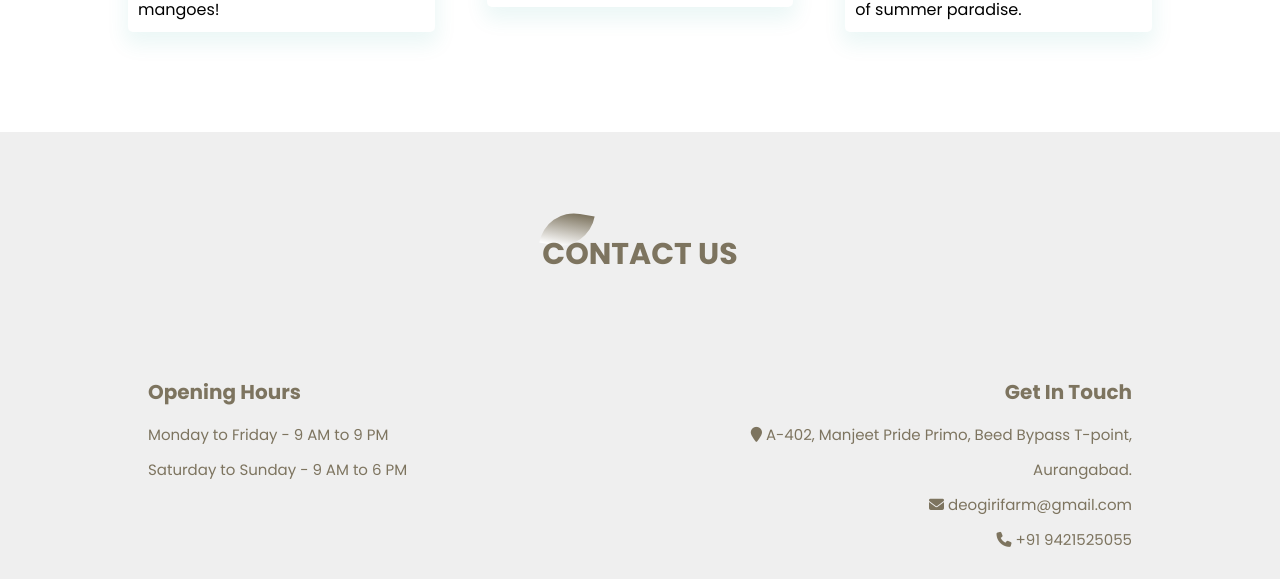
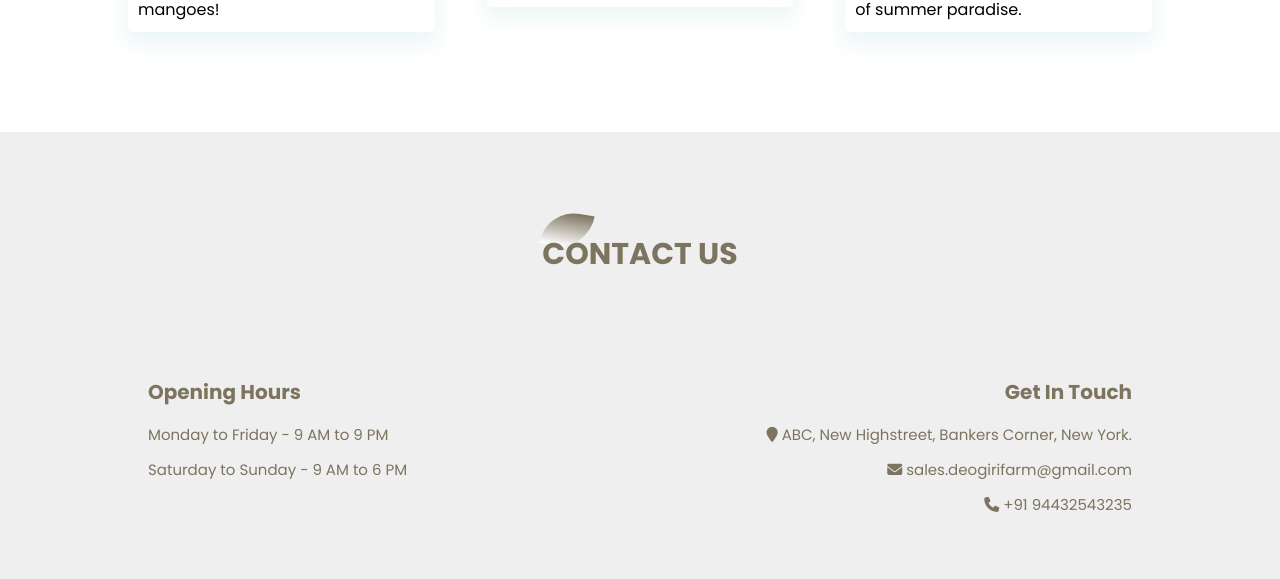
Before and after one commit to aditya4060/Expert-Website, a plain HTML site: page index.html in a window 1280 px wide. Shown: the part 2363-2942 px from the top of the page. Drawn offline with Linux system fonts and the light colour scheme; some packages are replaced by stand-ins of ours; a script that the page names is missing; a web font is replaced by a local one.

Commit message:
Update index.html

```diff
--- a/index.html
+++ b/index.html
@@ -185,9 +185,9 @@
         </div>
         <div class="footer-right">
             <h1>Get In Touch</h1>
-            <p><i class="fa fa-map-marker"></i> A-402, Manjeet Pride Primo, Beed Bypass T-point, Aurangabad.</p>
-            <a href="mailto:deogirifarm@gmail.com" style="text-decoration: none; color: #7d745f;"><p><i class="fa fa-envelope"></i> deogirifarm@gmail.com</p></a>
-            <a href="tel:+919421525055" style="text-decoration: none; color: #7d745f;"><p><i class="fa fa-phone"></i>    +91 9421525055</p></a>
+            <p><i class="fa fa-map-marker"></i> ABC, New Highstreet, Bankers Corner, New York.</p>
+            <a href="mailto:sales.deogirifarm@gmail.com" style="text-decoration: none; color: #7d745f;"><p><i class="fa fa-envelope"></i> sales.deogirifarm@gmail.com</p></a>
+            <a href="tel:+9194432543235" style="text-decoration: none; color: #7d745f;"><p><i class="fa fa-phone"></i>    +91 94432543235</p></a>
         </div>
     </div>
     <div class="social-links">
```
